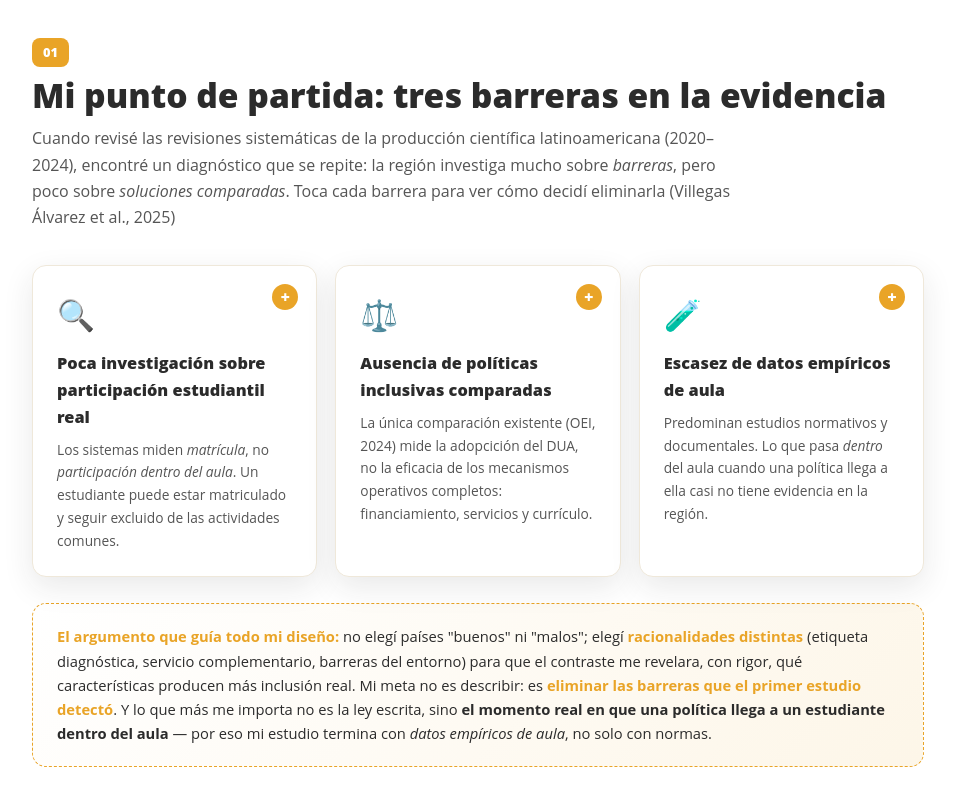
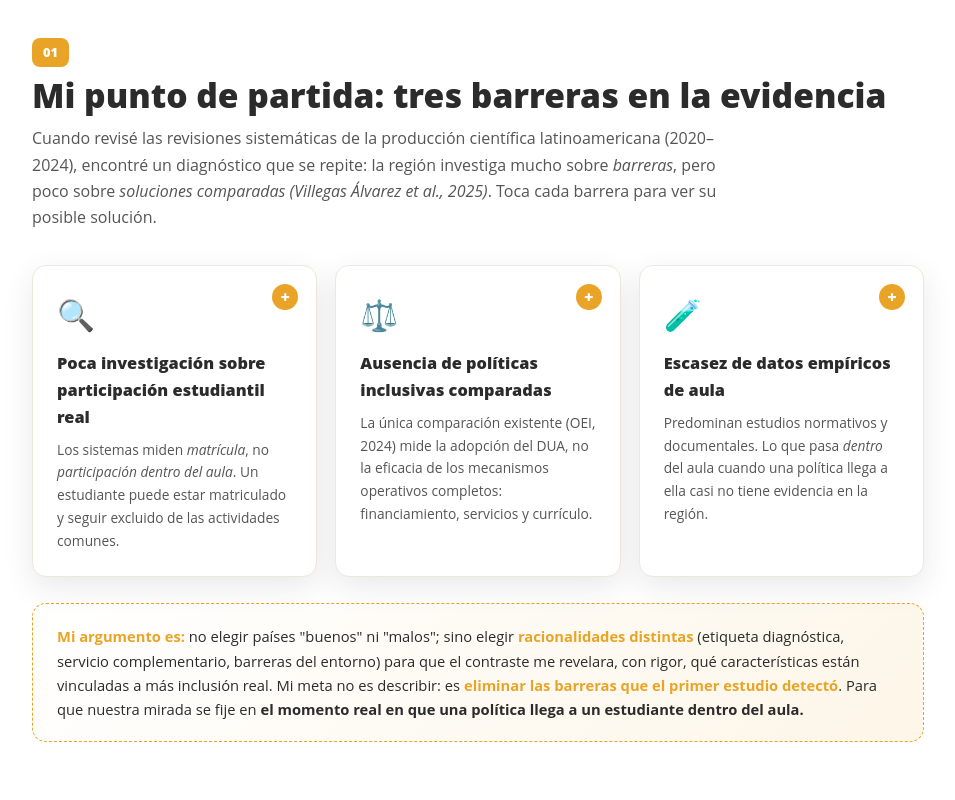
Before and after one commit to martinezjhan/educacioninsluivacomparadaenlatinoamerica, a plain HTML site: page index.html in a window 1280 px wide. Shown: the part 960-1760 px from the top of the page, without its empty margins (162-1117 px from the left). Drawn offline with Linux system fonts and the light colour scheme.

Commit message:
Update index.html

```diff
--- a/index.html
+++ b/index.html
@@ -235,9 +235,9 @@
 <!-- ============ HERO ============ -->
 <div class="hero">
   <div class="aurora a1"></div><div class="aurora a2"></div>
-  <span class="kicker rv">Presento la investigación sobre los modelos de educación inclusiva de América Latina</span>
-  <h1 class="rv d1">De las barreras a <br>al <em class="m">modelo educativo inclusivo ideal</em> de la región</h1>
-  <p class="sub rv d2">Soy Jhan Martínez, ingeniero de sistemas. Estudiante de la Maestría en Educación, esta infografía interactiva es el resultado de mi investigación: donde comparo cómo Colombia, Chile, Brasil y Costa Rica convierten sus políticas en metodologías de aula, y qué lecciones deberían construir, el modelo inclusivo que América Latina necesita.</p>
+  <span class="kicker rv">Investigación sobre los modelos de educación inclusiva de América Latina</span>
+  <h1 class="rv d1">De las barreras  <br>hacia <em class="m">el modelo educativo inclusivo ideal</em> de la región</h1>
+  <p class="sub rv d2">Soy Jhan Martínez, ingeniero de sistemas. Estudiante de la Maestría en Educación. Esta infografía interactiva es el resultado de mi investigación: donde comparo cómo Colombia, Chile, Brasil y Costa Rica convierten sus políticas en metodologías de aula, y qué lecciones deberían construir, el modelo inclusivo que América Latina necesita.</p>
   <div class="tesis rv d3"><strong>¿Por qué elegí estas características y no otras?</strong> Porque cada decisión de mi estudio existe para <strong>eliminar las barreras que la evidencia ya detectó</strong>: los estados del arte regionales mostraron que falta investigación sobre participación estudiantil real, políticas inclusivas comparadas y datos empíricos de aula. La información presentada nos sirve para condensar esos tres vacíos.</div>
   <div class="scroll-hint rv d4"><div class="mouse"></div>Desliza para descubrir</div>
 </div>
@@ -246,28 +246,28 @@
 <section id="s1">
   <div class="num rv"><span class="n">01</span></div>
   <h2 class="rv">Mi punto de partida: tres barreras en la evidencia</h2>
-  <p class="lead rv d1">Cuando revisé las revisiones sistemáticas de la producción científica latinoamericana (2020–2024), encontré un diagnóstico que se repite: la región investiga mucho sobre <em>barreras</em>, pero poco sobre <em>soluciones comparadas</em>. Toca cada barrera para ver cómo decidí eliminarla (Villegas Álvarez et al., 2025)</p>
+  <p class="lead rv d1">Cuando revisé las revisiones sistemáticas de la producción científica latinoamericana (2020–2024), encontré un diagnóstico que se repite: la región investiga mucho sobre <em>barreras</em>, pero poco sobre <em>soluciones comparadas (Villegas Álvarez et al., 2025)</em>. Toca cada barrera para ver su posible solución.</p>
   <div class="barriers">
     <div class="flip rv d1" onclick="this.classList.toggle('open')">
       <span class="plus">+</span>
       <div class="ic">🔍</div><h3>Poca investigación sobre participación estudiantil real</h3>
       <p>Los sistemas miden <em>matrícula</em>, no <em>participación dentro del aula</em>. Un estudiante puede estar matriculado y seguir excluido de las actividades comunes.</p>
-      <div class="det"><div class="resp"><b>Mi respuesta:</b> mediré el "tiempo efectivo de participación en actividades comunes" mediante observación directa de aula en 16 aulas de 4 países.</div></div>
+      <div class="det"><div class="resp"><b>Propongo:</b> medir el "tiempo efectivo de participación en actividades comunes" mediante observación directa de aula en los países seleccionados.</div></div>
     </div>
     <div class="flip rv d2" onclick="this.classList.toggle('open')">
       <span class="plus">+</span>
       <div class="ic">⚖️</div><h3>Ausencia de políticas inclusivas comparadas</h3>
-      <p>La única comparación existente (OEI, 2024) mide la adopcición del DUA, no la eficacia de los mecanismos operativos completos: financiamiento, servicios y currículo.</p>
-      <div class="det"><div class="resp"><b>Mi respuesta:</b> comparo 4 países con racionalidades estructuralmente distintas, usando el método de Bereday (descripción → interpretación → yuxtaposición → comparación).</div></div>
+      <p>La única comparación existente (OEI, 2024) mide la adopción del DUA, no la eficacia de los mecanismos operativos completos: financiamiento, servicios y currículo.</p>
+      <div class="det"><div class="resp"><b>Propongo:</b> Crear, un banco de evidencia de practicas comun de los paises que adoptan, modelos como el DUA, y validar su eficacia entre pares de America Latina.</div></div>
     </div>
     <div class="flip rv d3" onclick="this.classList.toggle('open')">
       <span class="plus">+</span>
       <div class="ic">🧪</div><h3>Escasez de datos empíricos de aula</h3>
       <p>Predominan estudios normativos y documentales. Lo que pasa <em>dentro</em> del aula cuando una política llega a ella casi no tiene evidencia en la región.</p>
-      <div class="det"><div class="resp"><b>Mi respuesta:</b> 8 escuelas (urbana + rural por país), entrevistas a 32 docentes, 16 directivos, 16 familias y grupos focales con estudiantes, codificados con el Índice de Inclusión.</div></div>
+      <div class="det"><div class="resp"><b>Propongo:</b> Comparar, en los países seleccionados, con racionalidades estructuralmente distintas, usando un método de trabajo de campo y no solo estudios bibliográficos.</div></div>
     </div>
   </div>
-  <div class="nota-just rv d2"><strong>El argumento que guía todo mi diseño:</strong> no elegí países "buenos" ni "malos"; elegí <strong>racionalidades distintas</strong> (etiqueta diagnóstica, servicio complementario, barreras del entorno) para que el contraste me revelara, con rigor, qué características producen más inclusión real. Mi meta no es describir: es <strong>eliminar las barreras que el primer estudio detectó</strong>. Y lo que más me importa no es la ley escrita, sino <b>el momento real en que una política llega a un estudiante dentro del aula</b> — por eso mi estudio termina con <em>datos empíricos de aula</em>, no solo con normas.</div>
+  <div class="nota-just rv d2"><strong>Mi argumento es:</strong> no elegir países "buenos" ni "malos"; sino elegir <strong>racionalidades distintas</strong> (etiqueta diagnóstica, servicio complementario, barreras del entorno) para que el contraste me revelara, con rigor, qué características están vinculadas a más inclusión real. Mi meta no es describir: es <strong>eliminar las barreras que el primer estudio detectó</strong>. Para que nuestra mirada se fije en <b>el momento real en que una política llega a un estudiante dentro del aula.</b>
 </section>
 
 <!-- ============ S2: PAÍSES ============ -->
```
